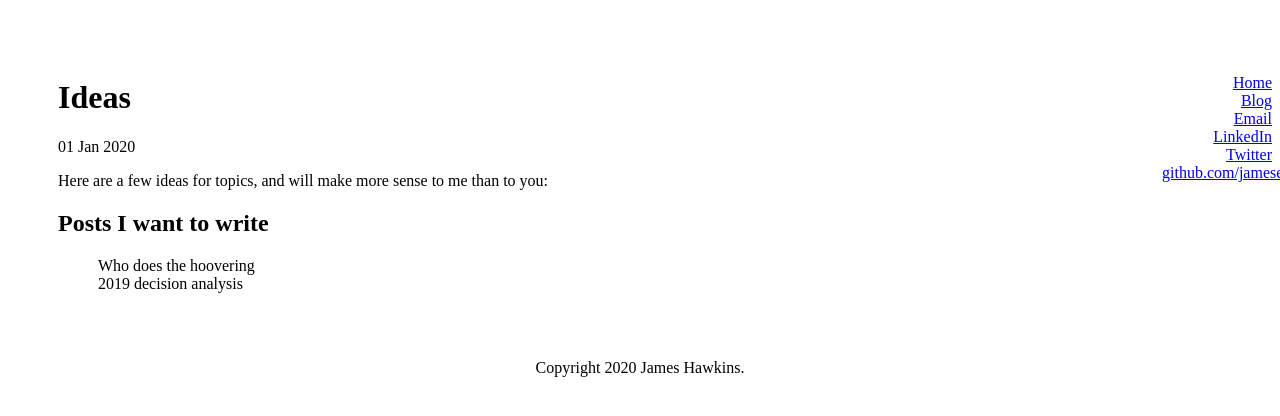
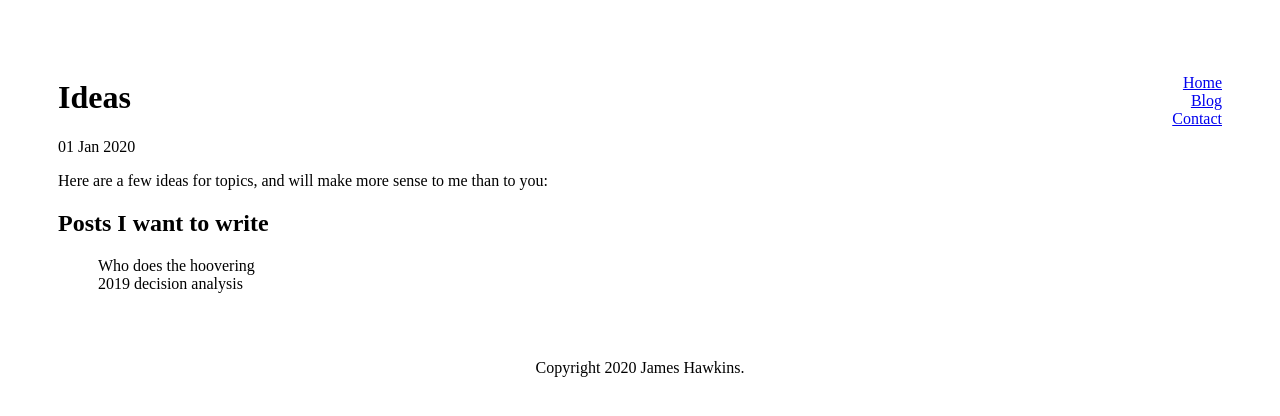
Before and after one commit to jamesefhawkins/jamesefhawkins.github.io, a Jekyll site: the page built from todo/index.md, in a window 1280 px wide. Shown: the top 416 px of the page. Built offline with Jekyll 4.4.1, drawn with Linux system fonts in a browser that asks for light colours.

Commit message:
moved contact info

```diff
--- a/_layouts/default.html
+++ b/_layouts/default.html
@@ -20,10 +20,7 @@
                         <ul>
                                 <li><a href="/">Home</a></li>
                                 <li><a href="/blog">Blog</a></li>
-                                <li><a href="mailto:james.hawkins+blog@hiberly.com">Email</a></li>
-                                <li><a href="https://uk.linkedin.com/in/j-hawkins">LinkedIn</a></li>
-                                <li><a href="https://twitter.com/james406">Twitter</a></li>
-                                <li><a href="https://github.com/jamesefhawkins">github.com/jamesefhawkins</a></li>
+				<li><a href="/contact">Contact</a></li>
                         </ul>
                         </nav>
 
--- a/css/main.css
+++ b/css/main.css
@@ -15,6 +15,7 @@ nav {
 	float:right;
 	text-align:right;
 	margin-top:50px;
+	margin-right:50px;
 }
 
 li {
```
Also changed, not shown: contact/index.md (added, +4 -0 lines), todo/index.md (renamed from _posts/2020-01-01-ideas.md).
